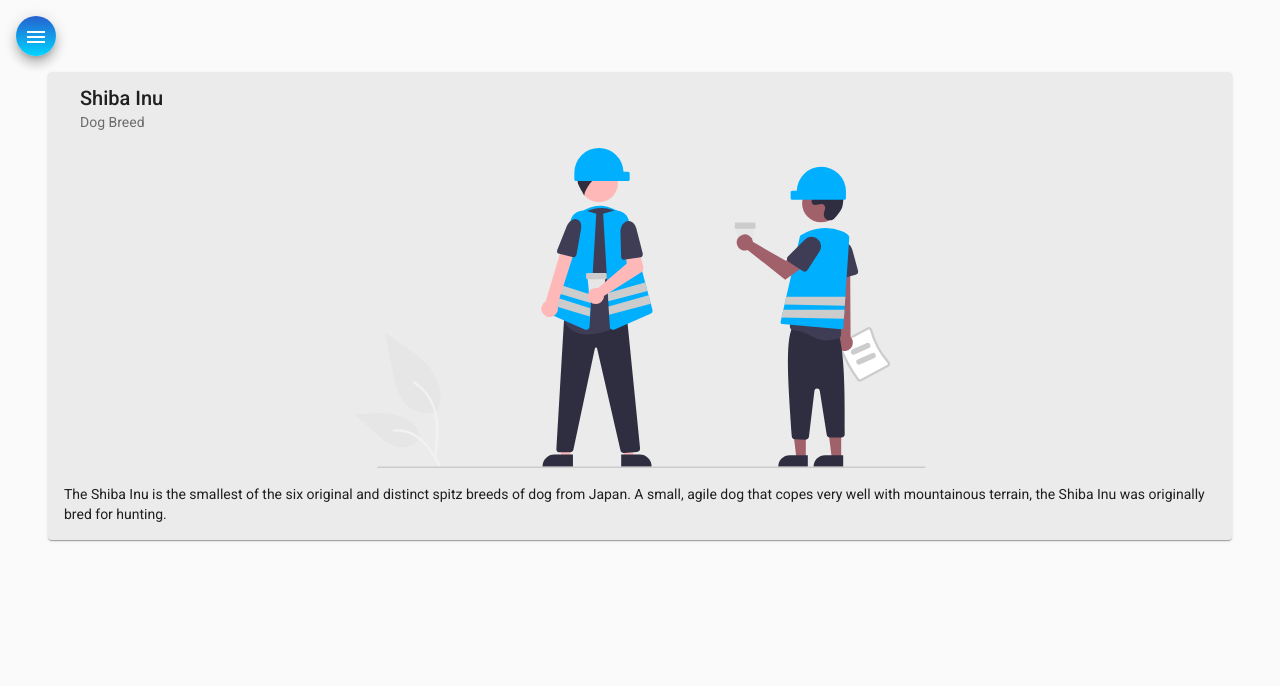
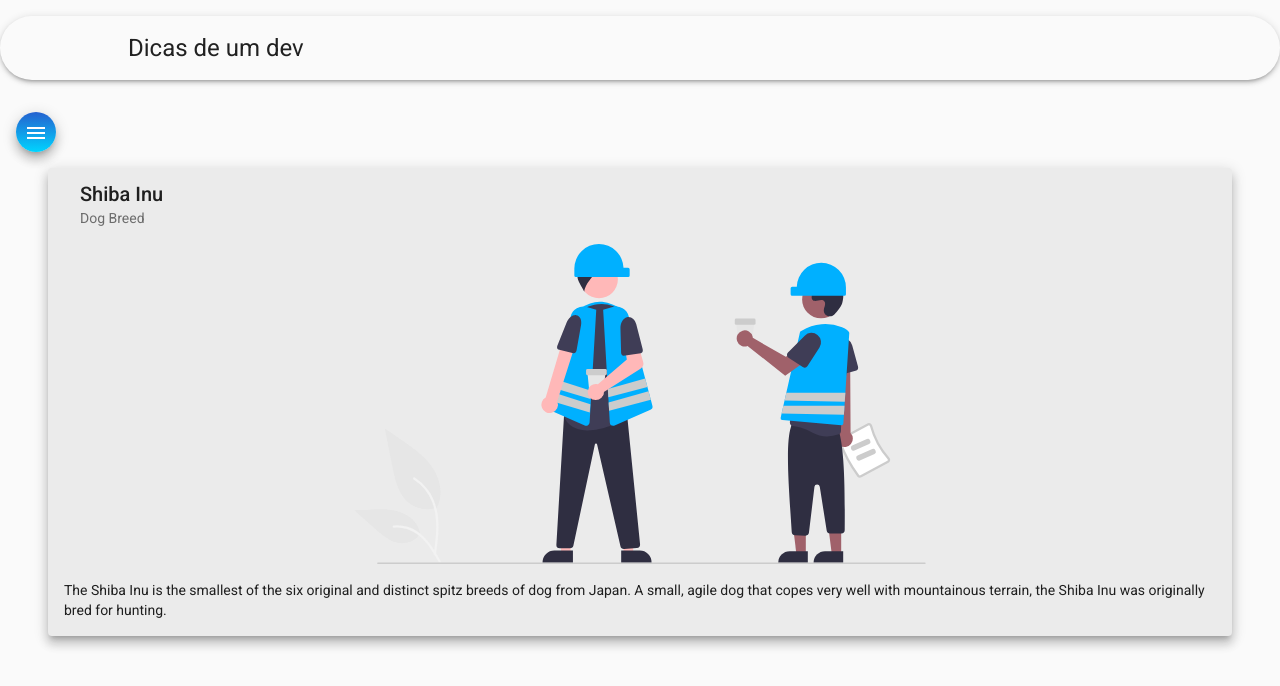
Before and after one commit to hscastro/helpdesk-spring-angular-full-stack, an Angular app in the folder helpdesk/: page /home in a window 1280 px wide. Shown: the top 686 px of the page. Built offline with nearby package versions, Linux system fonts and the light colour scheme.

Commit message:
Created component Header

```diff
--- a/helpdesk/src/app/app.module.ts
+++ b/helpdesk/src/app/app.module.ts
@@ -24,12 +24,14 @@ import { MatCardModule } from '@angular/material/card';
 //componentes do projeto
 import { NavComponent } from './components/nav/nav.component';
 import { HomeComponent } from './components/home/home.component';
+import { HeaderComponent } from './components/header/header.component';
 
 @NgModule({
   declarations: [
     AppComponent,
     NavComponent,
-    HomeComponent
+    HomeComponent,
+    HeaderComponent
   ],
   imports: [
     BrowserModule,
--- /dev/null
+++ b/helpdesk/src/app/components/header/header.component.css
@@ -0,0 +1,12 @@
+.containder{
+    display: flex;
+    align-items: center;
+    justify-content: center;
+}
+
+h1{
+    margin-top: 1rem;
+    border: 1px solid rgb 161, 159, 159;
+    padding: 1rem 10%;
+    border-radius: 2rem;
+}
--- /dev/null
+++ b/helpdesk/src/app/components/header/header.component.html
@@ -0,0 +1,3 @@
+<div class="container">
+    <h1 class="mat-elevation-z3">Dicas de um dev</h1>
+</div>
--- /dev/null
+++ b/helpdesk/src/app/components/header/header.component.ts
@@ -0,0 +1,15 @@
+import { Component, OnInit } from '@angular/core';
+
+@Component({
+  selector: 'app-header',
+  templateUrl: './header.component.html',
+  styleUrls: ['./header.component.css']
+})
+export class HeaderComponent implements OnInit {
+
+  constructor() { }
+
+  ngOnInit(): void {
+  }
+
+}
--- a/helpdesk/src/app/components/home/home.component.html
+++ b/helpdesk/src/app/components/home/home.component.html
@@ -1,4 +1,4 @@
-<mat-card class="card">
+<mat-card class="card mat-elevation-z8">
     <mat-card-header>
 
       <mat-card-title>Shiba Inu</mat-card-title>
--- a/helpdesk/src/app/components/nav/nav.component.html
+++ b/helpdesk/src/app/components/nav/nav.component.html
@@ -29,6 +29,8 @@
   </mat-drawer>
 
   <div class="sidenav-content">
+    <app-header></app-header>
+
     <button class="menu mat-elevation-z8" (click)="drawer.toggle()" mat-icon-button>
        <mat-icon>menu</mat-icon>
     </button>
```
